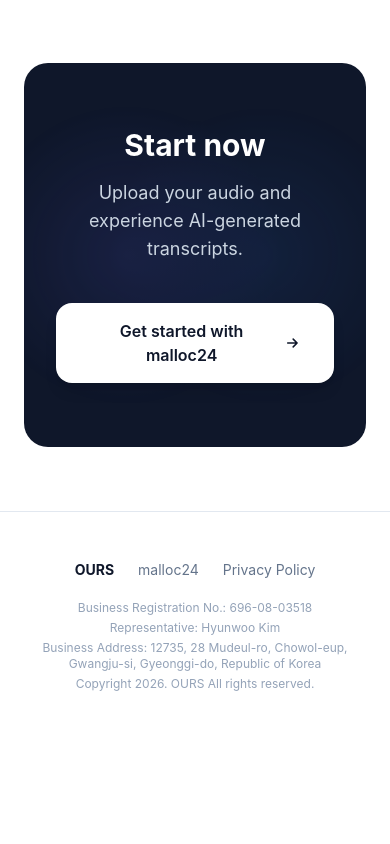
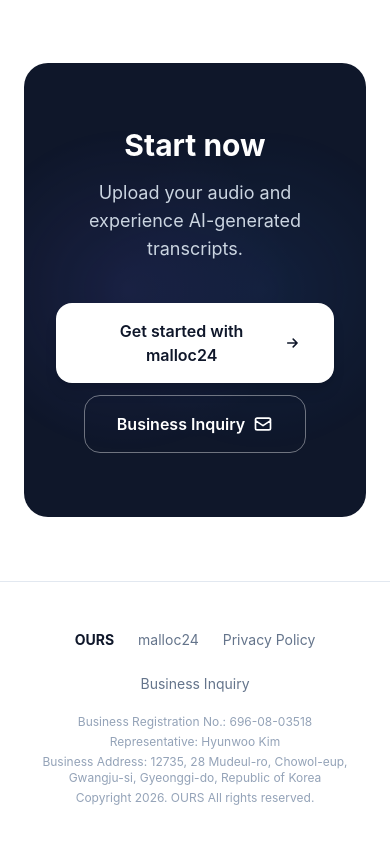
Before and after one commit to hyunw2o/ours-homepage, a Next.js app: page /en in a window 390 px wide. Shown: the part 3007-3851 px from the top of the page. Before the commit the page ends 3747 px from the top, so only its background shows below. Built offline with nearby package versions, Linux system fonts and the light colour scheme; no server answers; a web font is replaced by a local one.

Commit message:
feat(homepage): add business inquiry mailto buttons

```diff
--- a/pages/en.js
+++ b/pages/en.js
@@ -6,6 +6,8 @@
 const BUSINESS_REG_NUMBER = process.env.NEXT_PUBLIC_BUSINESS_REG_NUMBER || '696-08-03518'
 const REPRESENTATIVE_NAME = process.env.NEXT_PUBLIC_REPRESENTATIVE_NAME || 'Hyunwoo Kim'
 const BUSINESS_ADDRESS = process.env.NEXT_PUBLIC_BUSINESS_ADDRESS || '12735, 28 Mudeul-ro, Chowol-eup, Gwangju-si, Gyeonggi-do, Republic of Korea'
+const BUSINESS_EMAIL = 'ours113814@gmail.com'
+const BUSINESS_MAILTO = `mailto:${BUSINESS_EMAIL}?subject=${encodeURIComponent('Business Inquiry to OURS')}&body=${encodeURIComponent('Hello OURS team,\n\nInquiry details:\n')}`
 
 function ThemeToggle({ darkMode, setDarkMode }) {
   return (
@@ -414,6 +416,7 @@
                 <p className="text-lg text-slate-300 max-w-lg mx-auto mb-10">
                   Upload your audio and experience AI-generated transcripts.
                 </p>
+                <div className="flex flex-col sm:flex-row items-center justify-center gap-3">
                   <a
                     href={MALLOC24_URL}
                     className="inline-flex items-center gap-2 px-8 py-4 bg-white hover:bg-slate-100 text-slate-900 font-semibold rounded-2xl transition-all duration-200 shadow-lg hover:shadow-xl"
@@ -423,6 +426,16 @@
                       <path strokeLinecap="round" strokeLinejoin="round" strokeWidth={2} d="M13 7l5 5m0 0l-5 5m5-5H6" />
                     </svg>
                   </a>
+                  <a
+                    href={BUSINESS_MAILTO}
+                    className="inline-flex items-center gap-2 px-8 py-4 border border-white/40 text-white font-semibold rounded-2xl hover:bg-white/10 transition-all duration-200"
+                  >
+                    Business Inquiry
+                    <svg className="w-5 h-5" fill="none" stroke="currentColor" viewBox="0 0 24 24">
+                      <path strokeLinecap="round" strokeLinejoin="round" strokeWidth={2} d="M3 8l9 6 9-6M5 19h14a2 2 0 002-2V7a2 2 0 00-2-2H5a2 2 0 00-2 2v10a2 2 0 002 2z" />
+                    </svg>
+                  </a>
+                </div>
               </div>
             </div>
           </div>
@@ -441,6 +454,9 @@
               <Link href="/privacy" className="text-sm text-slate-500 dark:text-slate-400 hover:text-slate-900 dark:hover:text-white transition-colors">
                 Privacy Policy
               </Link>
+              <a href={BUSINESS_MAILTO} className="text-sm text-slate-500 dark:text-slate-400 hover:text-slate-900 dark:hover:text-white transition-colors">
+                Business Inquiry
+              </a>
             </div>
             <div className="text-center sm:text-right">
               <p className="text-xs text-slate-400 dark:text-slate-600">
--- a/pages/index.js
+++ b/pages/index.js
@@ -6,6 +6,8 @@
 const BUSINESS_REG_NUMBER = process.env.NEXT_PUBLIC_BUSINESS_REG_NUMBER || '696-08-03518'
 const REPRESENTATIVE_NAME = process.env.NEXT_PUBLIC_REPRESENTATIVE_NAME || '김현우'
 const BUSINESS_ADDRESS = process.env.NEXT_PUBLIC_BUSINESS_ADDRESS || '12735, 경기도 광주시 초월읍 무들로 28'
+const BUSINESS_EMAIL = 'ours113814@gmail.com'
+const BUSINESS_MAILTO = `mailto:${BUSINESS_EMAIL}?subject=${encodeURIComponent('OURS 비즈니스 문의')}&body=${encodeURIComponent('안녕하세요 OURS 팀,\n\n문의 내용:\n')}`
 
 function ThemeToggle({ darkMode, setDarkMode }) {
   return (
@@ -414,6 +416,7 @@
                 <p className="text-lg text-slate-300 max-w-lg mx-auto mb-10">
                   음성 파일을 올리고, AI가 만드는 녹취록을 경험하세요.
                 </p>
+                <div className="flex flex-col sm:flex-row items-center justify-center gap-3">
                   <a
                     href={MALLOC24_URL}
                     className="inline-flex items-center gap-2 px-8 py-4 bg-white hover:bg-slate-100 text-slate-900 font-semibold rounded-2xl transition-all duration-200 shadow-lg hover:shadow-xl"
@@ -423,6 +426,16 @@
                       <path strokeLinecap="round" strokeLinejoin="round" strokeWidth={2} d="M13 7l5 5m0 0l-5 5m5-5H6" />
                     </svg>
                   </a>
+                  <a
+                    href={BUSINESS_MAILTO}
+                    className="inline-flex items-center gap-2 px-8 py-4 border border-white/40 text-white font-semibold rounded-2xl hover:bg-white/10 transition-all duration-200"
+                  >
+                    비즈니스 문의하기
+                    <svg className="w-5 h-5" fill="none" stroke="currentColor" viewBox="0 0 24 24">
+                      <path strokeLinecap="round" strokeLinejoin="round" strokeWidth={2} d="M3 8l9 6 9-6M5 19h14a2 2 0 002-2V7a2 2 0 00-2-2H5a2 2 0 00-2 2v10a2 2 0 002 2z" />
+                    </svg>
+                  </a>
+                </div>
               </div>
             </div>
           </div>
@@ -441,6 +454,9 @@
               <Link href="/privacy" className="text-sm text-slate-500 dark:text-slate-400 hover:text-slate-900 dark:hover:text-white transition-colors">
                 개인정보처리방침
               </Link>
+              <a href={BUSINESS_MAILTO} className="text-sm text-slate-500 dark:text-slate-400 hover:text-slate-900 dark:hover:text-white transition-colors">
+                비즈니스 문의
+              </a>
             </div>
             <div className="text-center sm:text-right">
               <p className="text-xs text-slate-400 dark:text-slate-600">
```
Lines whose indentation alone changed are shown as unchanged.
